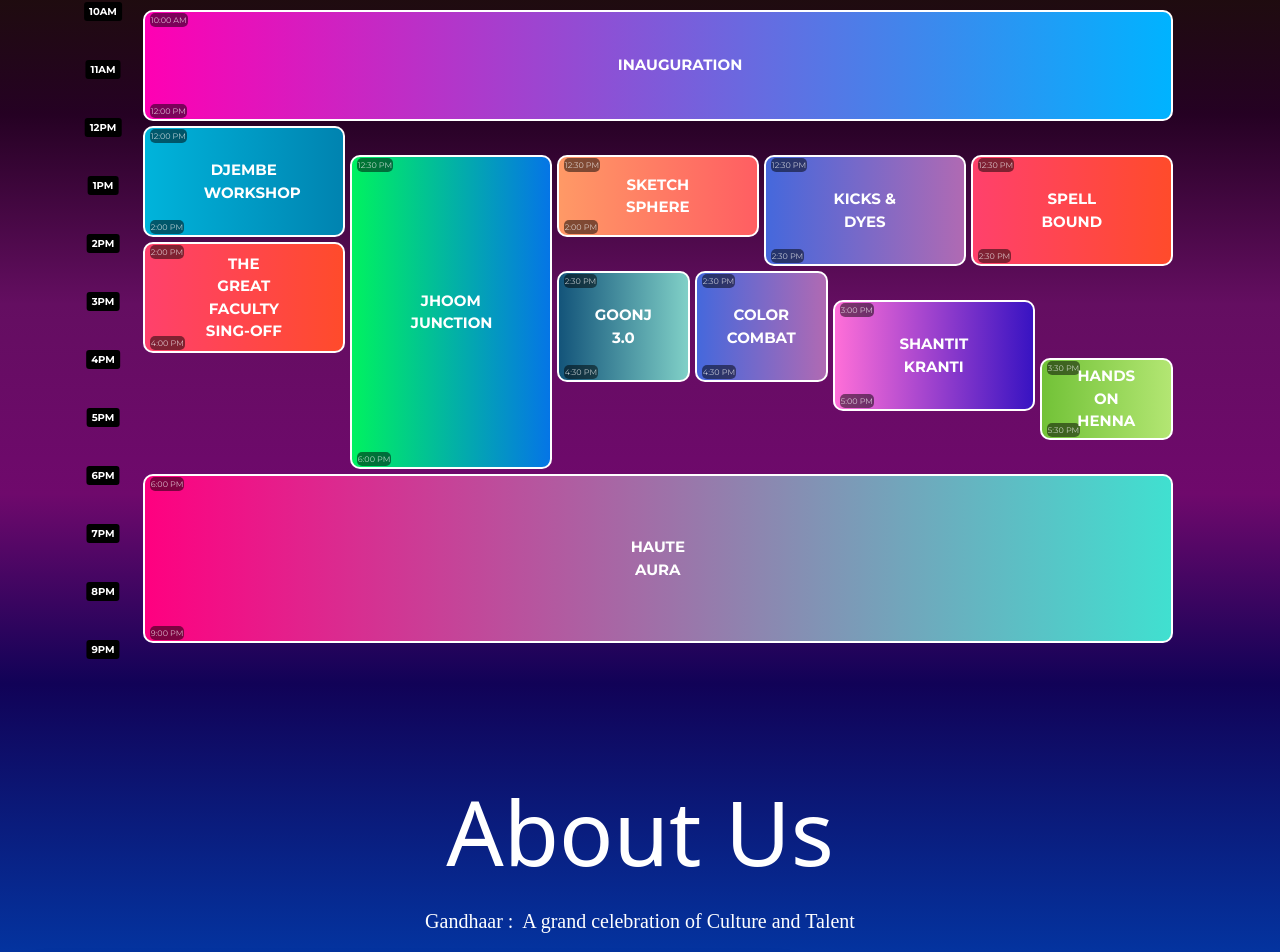
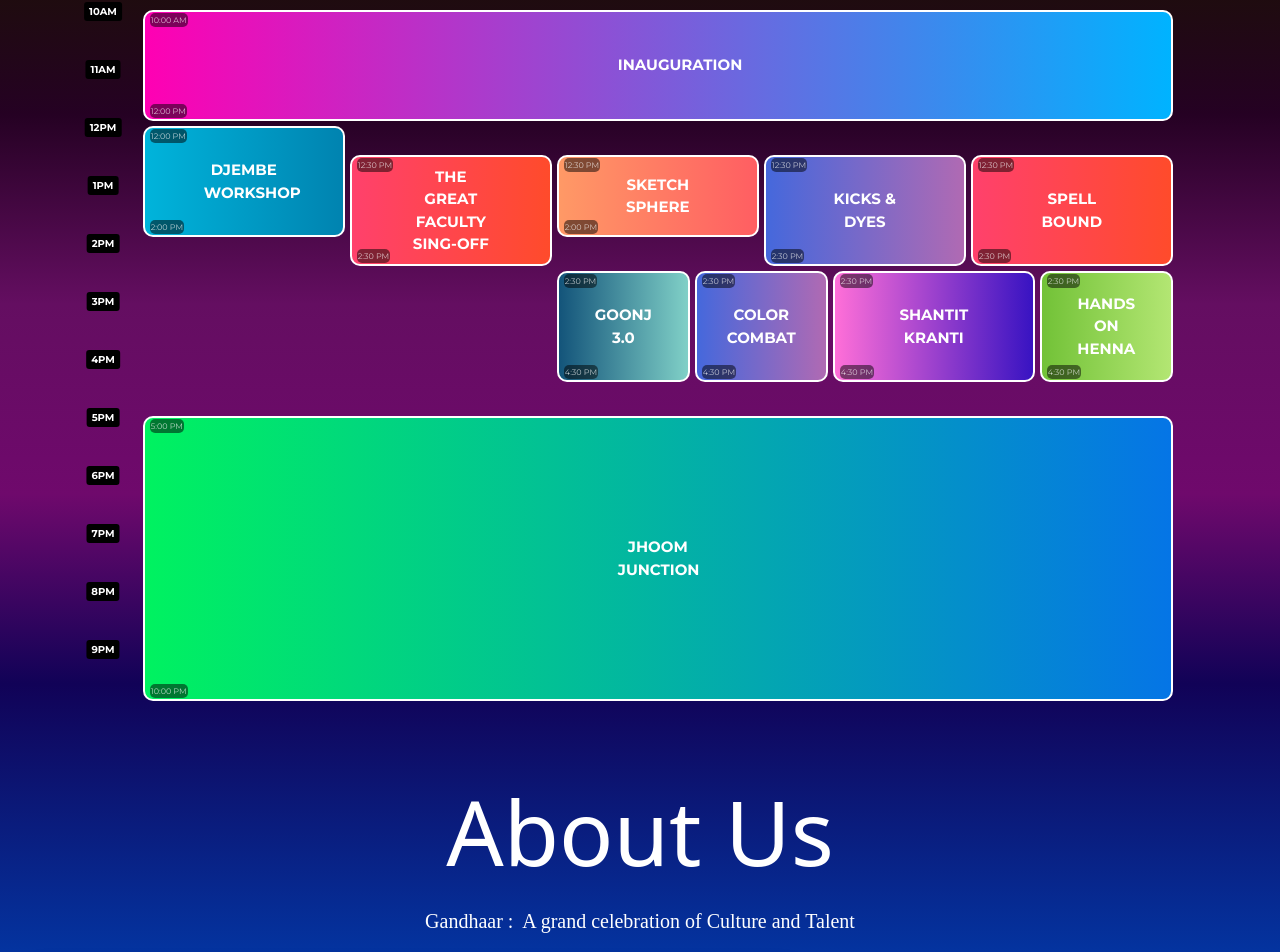
Before and after one commit to kaushiki1043/gandhaar-2025, a React (Create React App) app: page /home in a window 1280 px wide. Shown: the part 5438-6390 px from the top of the page. Built offline with nearby package versions, Linux system fonts and the light colour scheme; a web font is replaced by a local one.

Commit message:
schedule day 1 day 2

```diff
--- a/src/components/Schedule.js
+++ b/src/components/Schedule.js
@@ -35,16 +35,17 @@ const daySchedules = {
       id: 3,
       text: "INTRA CLG GROUP DANCE",
       Ename: "JHOOM JUNCTION",
-      startRow: 6,
-      endRow: 17,
-      startCol: 5,
-      endCol: 8,
-      start: "12:30 PM",
-      end: "6:00 PM",
+      startRow: 15,
+      endRow: 25,
+      startCol: 2,
+      endCol: 17,
+      start: "5:00 PM",
+      end: "10:00 PM",
       background: "linear-gradient(to right, #00f260, #0575e6)",
       location: "MAIN BUILDING QUADRANGLE",
       href: event_details["Jhoom Junction"].detailsUrl,
     },
+
     {
       id: 4,
       text: "SKETCHING",
@@ -91,12 +92,12 @@ const daySchedules = {
       id: 7,
       text: "DEPARTMENT ANTAKSHARI FACULTY",
       Ename: "THE GREAT FACULTY SING-OFF",
-      startRow: 9,
-      endRow: 13,
-      startCol: 2,
-      endCol: 5,
-      start: "2:00 PM",
-      end: "4:00 PM",
+      startRow: 6,
+      endRow: 10,
+      startCol: 5,
+      endCol: 8,
+      start: "12:30 PM",
+      end: "2:30 PM",
       background: "linear-gradient(to right, #ff416c, #ff4b2b)",
       location: "INSTRUMENTATION AUDITORIUM",
     },
@@ -132,12 +133,12 @@ const daySchedules = {
       id: 10,
       text: "DUMB CHARADES",
       Ename: "SHANTIT KRANTI",
-      startRow: 11,
-      endRow: 15,
+      startRow: 10,
+      endRow: 14,
       startCol: 12,
       endCol: 15,
-      start: "3:00 PM",
-      end: "5:00 PM",
+      start: "2:30 PM",
+      end: "4:30 PM",
       background: "linear-gradient(to right,#ff6fd8, #3813c2)",
       location: "KB JOSHI HALL",
       href: event_details["Shantit Kranti"].detailsUrl,
@@ -146,30 +147,17 @@ const daySchedules = {
       id: 11,
       text: "MEHENDI",
       Ename: "HANDS ON HENNA",
-      startRow: 13,
-      endRow: 16,
+      startRow: 10,
+      endRow: 14,
       startCol: 15,
       endCol: 17,
-      start: "3:30 PM",
-      end: "5:30 PM",
+      start: "2:30 PM",
+      end: "4:30 PM",
       background: "linear-gradient(to right, #72c237, #b3e673)",
       location: "MECHANICAL CIRCLE",
       href: event_details["Hands On Henna"].detailsUrl,
     },
-    {
-      id: 12,
-      text: "BTECH FASHION SHOW",
-      Ename: "HAUTE AURA",
-      startRow: 17,
-      endRow: 23,
-      startCol: 2,
-      endCol: 17,
-      start: "6:00 PM",
-      end: "9:00 PM",
-      background: "linear-gradient(to right, #ff0080, #40e0d0)",
-      location: "SAMSTHA GROUND",
-      href: event_details["HauteAura"].detailsUrl,
-    },
+
     // linear-gradient(to right, #12c2e9, #c471ed),"linear-gradient(to right, #fc466b, #3f5efb)
   ],
 
@@ -192,12 +180,12 @@ const daySchedules = {
       id: 2,
       text: "CONE RUSH",
       Ename: "CONE RUSH",
-      startRow: 4,
-      endRow: 5,
+      startRow: 5,
+      endRow: 7,
       startCol: 14,
       endCol: 17,
-      start: "9:30 AM",
-      end: "10:00 AM",
+      start: "10:00 AM",
+      end: "11:00 AM",
       background: "linear-gradient(to right, #85e085, #80d4ff)",
       location: "SAMSTHA GROUND",
       href: event_details["Cone Rush"].detailsUrl,
@@ -248,8 +236,8 @@ const daySchedules = {
       Ename: "SURON KE SIKANDER",
       startRow: 5,
       endRow: 9,
-      startCol: 14,
-      endCol: 17,
+      startCol: 2,
+      endCol: 5,
       start: "10:00 AM",
       end: "12:00 PM",
       background: "linear-gradient(to right, #12c2e9, #c471ed)",
@@ -261,11 +249,11 @@ const daySchedules = {
       text: "CUMMINS GOT LATENT",
       Ename: "CUMMINS GOT LATENT",
       startRow: 9,
-      endRow: 14,
+      endRow: 13,
       startCol: 2,
       endCol: 5,
       start: "12:00 PM",
-      end: "2:30 PM",
+      end: "1:30 PM",
       background: "linear-gradient(to right,#ff6fd8, #3813c2)",
       location: "STAGE 2",
       href: event_details["Cummins Got Latent"].detailsUrl,
@@ -357,12 +345,12 @@ const daySchedules = {
       id: 14,
       text: "STAR NIGHT 1",
       Ename: "STAR NIGHT 1",
-      startRow: 21,
-      endRow: 22,
+      startRow: 20,
+      endRow: 21,
       startCol: 2,
       endCol: 17,
-      start: "6:00 PM",
-      end: "6:30 PM",
+      start: "5:30 PM",
+      end: "6:00 PM",
       background: "linear-gradient(to right, #ff00b3, #00b3ff)",
       location: "SAMSTHA GROUND",
     },
@@ -370,14 +358,28 @@ const daySchedules = {
       id: 15,
       text: "FACULTY PERFORMANCE",
       Ename: "SHAAM SHAANDAAR",
+      startRow: 21,
+      endRow: 22,
+      startCol: 2,
+      endCol: 17,
+      start: "6:00 PM",
+      end: "6:45 PM",
+      background: "linear-gradient(to right, #00f260, #0575e6)",
+      location: "SAMSTHA GROUND",
+    },
+    {
+      id: 16,
+      text: "BTECH FASHION SHOW",
+      Ename: "HAUTE AURA",
       startRow: 22,
       endRow: 27,
       startCol: 2,
       endCol: 17,
-      start: "6:30 PM",
-      end: "9:00 PM",
-      background: "linear-gradient(to right, #00f260, #0575e6)",
+      start: "6:45 PM",
+      end: "10:00 PM",
+      background: "linear-gradient(to right, #ff0080, #40e0d0)",
       location: "SAMSTHA GROUND",
+      href: event_details["HauteAura"].detailsUrl,
     },
   ],
   Day3: [
@@ -883,7 +885,9 @@ const Schedule = () => {
                 className={`event-Ename ${
                   (selectedDay === "Day3" && event.id === 2) ||
                   (selectedDay === "Day4" && event.id === 8) ||
-                  (selectedDay === "Day2" && event.id === 2)
+                  (selectedDay === "Day2" && event.id === 2) ||
+                  (selectedDay === "Day2" && event.id === 14) ||
+                  (selectedDay === "Day2" && event.id === 15)
                     ? "special-event"
                     : ""
                 }`}
```
